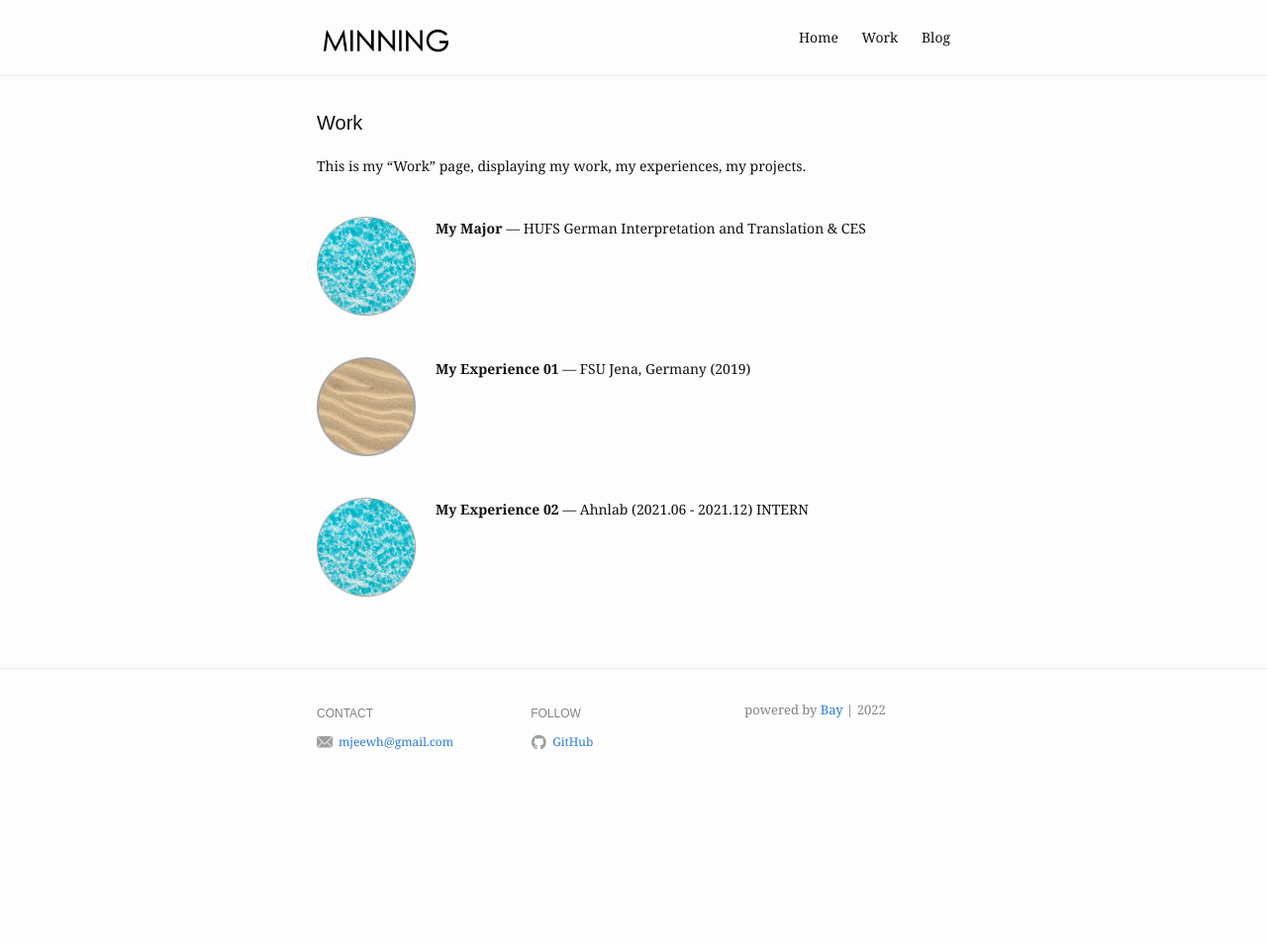
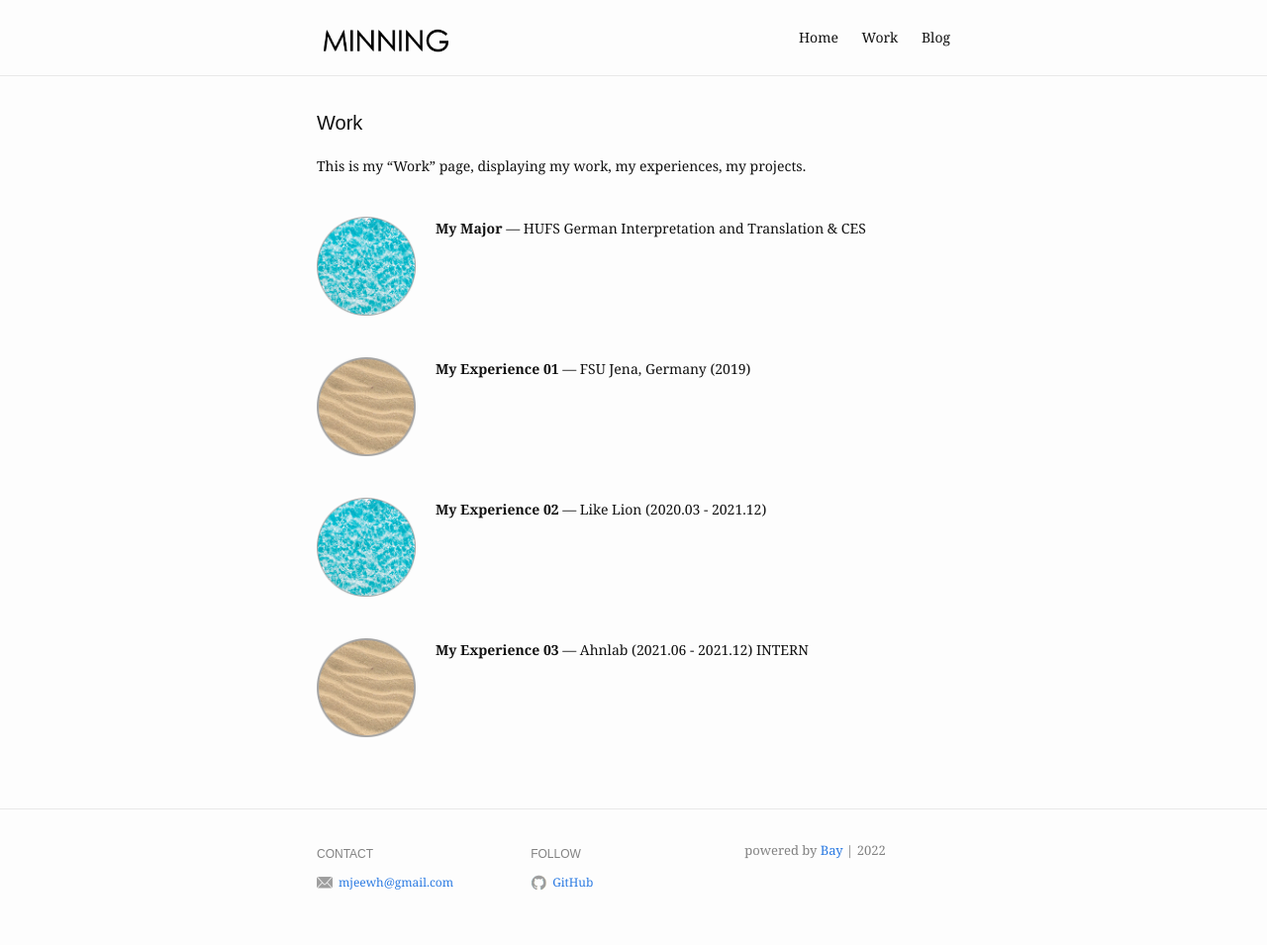
Before and after one commit to c-min-ji/c-min-ji.github.io, a Jekyll site: the page built from work.md, in a window 1280 px wide. Shown: the whole page at 99% size. Built offline with Jekyll 4.4.1, drawn with Linux system fonts in a browser that asks for light colours; before the commit the page ends 900 px from its top, so only the background shows below that.

Commit message:
Update work.md

```diff
--- a/work.md
+++ b/work.md
@@ -17,6 +17,11 @@ items:
     image:
       src: /assets/img/work/water.png
       alt: water
+    description: Like Lion (2020.03 - 2021.12)
+  - title: My Experience 03
+    image:
+      src: /assets/img/work/sand.png
+      alt: water
     description: Ahnlab (2021.06 - 2021.12) INTERN
 ---
 
```
